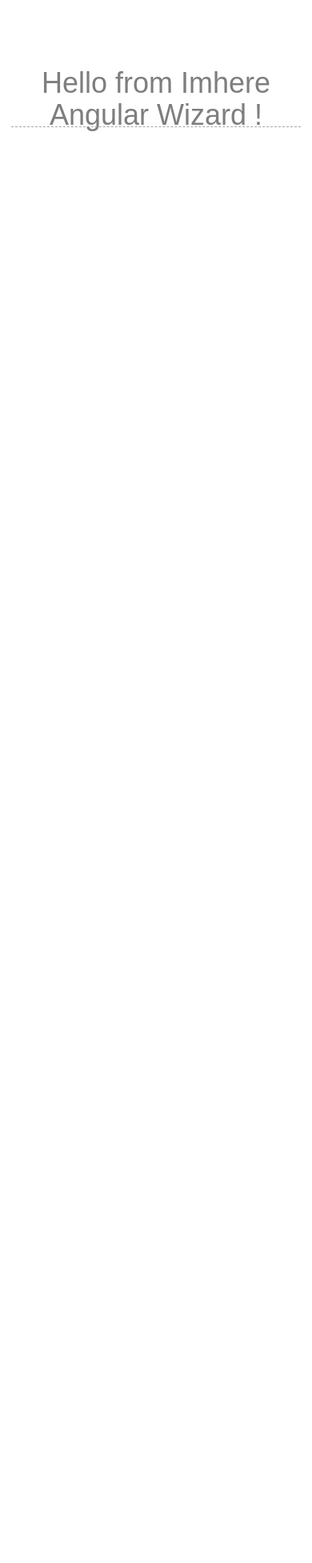
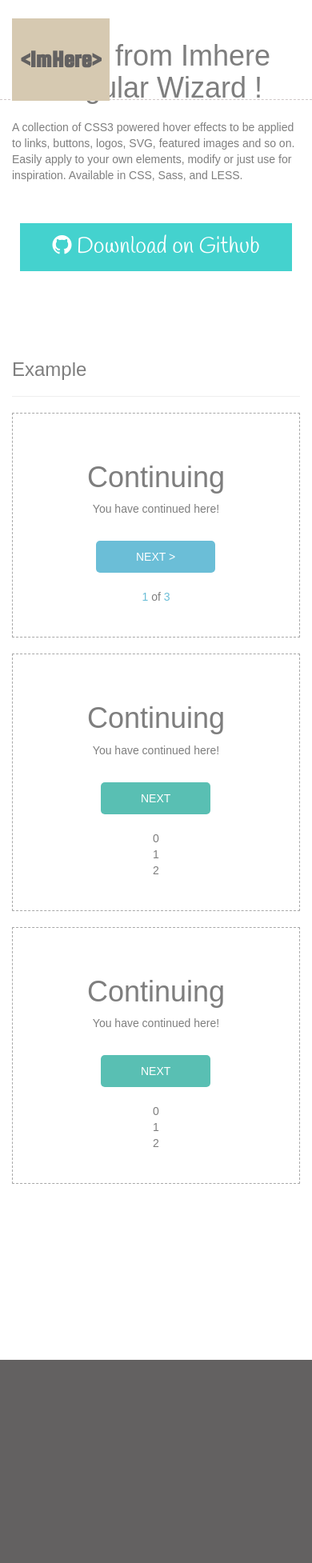
Before and after one commit to imheretw/imhere-angular-wizard, a website built with webpack: page examples/default/index.html in a window 390 px wide. Shown: the whole page at 80% size. Before the commit the page ends 844 px from the top, so only its background shows below. Built offline with nearby package versions, Linux system fonts and the light colour scheme; some packages are replaced by stand-ins of ours.

Commit message:
add example description

```diff
--- a/examples/default/app/app.html
+++ b/examples/default/app/app.html
@@ -1,9 +1,23 @@
 <main>
   <h1 class="title">Hello from Imhere Angular Wizard !</h1>
-  <div class="container">
+  <div class="container main-content">
+    <div class="row main-description ">
+      <div class="col-md-6 col-md-offset-3">
+        <p class="text-left">
+          A collection of CSS3 powered hover effects to be applied to links, buttons, logos, SVG,
+          featured images and so on. Easily apply to your own elements, modify or just use for inspiration.
+          Available in CSS, Sass, and LESS.
+        </p>
+        <a class="download-btn hvr-float-shadow "><i class="fa fa-github" aria-hidden="true"></i> Download on Github</a>
+      </div>
+    </div>
+    <div class="page-header text-left">
+      <h3>Example</h3>
+    </div>
+    <div class="pannel-box">
       <imhere-wizard on-finish="app.finish()" set-main-color="#6bbed7" >
         <div class="row">
-        <div class="col-md-9">
+          <div class="col-md-12">
             <imhere-step title="Continuing">
               <h1>Continuing</h1>
               <p>You have continued here!</p>
@@ -17,20 +31,21 @@
             </imhere-step>
             <imhere-step title="Continuing3">
               <h1>Continuing3</h1>
-            <p>You have continued here!</p>
+              <p>Click Complete will trigger onFinsh function</p>
               <imhere-pre>BACK</imhere-pre>
               <imhere-complete>COMPLETE !</imhere-complete>
             </imhere-step>
           </div>
-        <div class="col-md-9">
+          <div class="col-md-12">
             <imhere-current-step></imhere-current-step> of <imhere-total-step></imhere-total-step>
           </div>
         </div>
-
       </imhere-wizard>
+    </div>
+    <div class="pannel-box">
       <imhere-wizard on-finish="app.finish()" set-main-hover-color="#4dcdbb">
         <div class="row">
-        <div class="col-md-9">
+          <div class="col-md-12">
             <imhere-step title="Continuing">
               <h1>Continuing</h1>
               <p>You have continued here!</p>
@@ -44,22 +59,47 @@
             </imhere-step>
             <imhere-step title="Continuing3">
               <h1>Continuing3</h1>
-            <p>You have continued here!</p>
+              <p>Click Complete will trigger onFinsh function</p>
               <imhere-pre>BACK</imhere-pre>
               <imhere-complete>Complete</imhere-complete>
             </imhere-step>
           </div>
-        <div class="col-md-3">
+          <div class="col-md-12">
             <imhere-step-btn ng-repeat="step in [1,2,3] track by $index" step-index="$index+1">{{$index}}</imhere-step-btn>
           </div>
-        <div class="col-md-9">
-          <imhere-current-step></imhere-current-step> of <imhere-total-step></imhere-total-step>
+        </div>
+      </imhere-wizard>
+    </div>
+    <div class="pannel-box">
+      <imhere-wizard on-finish="app.finish()" set-main-hover-color="#4dcdbb">
+        <div class="row">
+
+          <div class="col-md-10">
+            <imhere-step title="Continuing">
+              <h1>Continuing</h1>
+              <p>You have continued here!</p>
+              <imhere-next>NEXT </imhere-next>
+            </imhere-step>
+            <imhere-step title="Continuing2">
+              <h1>Continuing2</h1>
+              <p>You have continued here!</p>
+              <imhere-next>NEXT</imhere-next>
+              <imhere-pre>BACK</imhere-pre>
+            </imhere-step>
+            <imhere-step title="Continuing3">
+              <h1>Continuing3</h1>
+              <p>Click Complete will trigger onFinsh function</p>
+              <imhere-pre>BACK</imhere-pre>
+              <imhere-complete>Complete</imhere-complete>
+            </imhere-step>
+          </div>
+          <div class="col-md-2">
+            <imhere-step-btn ng-repeat="step in [1,2,3] track by $index" step-index="$index+1">{{$index}}</imhere-step-btn>
           </div>
         </div>
-
       </imhere-wizard>
-
-
     </div>
+  </div>
+  <div class="footer"></div>
 
 </main>
--- a/examples/default/app/app.js
+++ b/examples/default/app/app.js
@@ -17,7 +17,7 @@ class AppCtrl {
     this.url = 'https://github.com/preboot/angular-webpack';
   }
   finish() {
-    $log.debug('finish');
+    this.$log.debug('finish');
   }
 }
 
--- a/examples/default/index.html
+++ b/examples/default/index.html
@@ -4,6 +4,9 @@
   <meta charset="UTF-8">
   <title>Angular App</title>
   <link href="https://maxcdn.bootstrapcdn.com/bootstrap/3.3.7/css/bootstrap.min.css" rel="stylesheet">
+  <link href="https://fonts.googleapis.com/css?family=Handlee" rel="stylesheet">
+  <link href="https://fonts.googleapis.com/css?family=Squada+One" rel="stylesheet">
+  <link rel="stylesheet" href="https://cdnjs.cloudflare.com/ajax/libs/font-awesome/4.7.0/css/font-awesome.css">
   <link rel="icon" type="image/x-icon" href="/img/favicon.ico">
   <meta name="viewport" content="width=device-width, initial-scale=1">
   <base href="/">
--- a/examples/default/style/app.css
+++ b/examples/default/style/app.css
@@ -9,7 +9,6 @@ a {
 }
 
 main {
-  padding: 1em;
   font-family: Arial, Helvetica, sans-serif;
   text-align: center;
   margin-top: 50px;
@@ -30,9 +29,49 @@ footer {
   height: 1 px;
   position: absolute;
   bottom:4px;
-  border-bottom: 1px rgb(168, 168, 168) dashed;
+  border-bottom: 1px rgb(207, 199, 199) dashed;
 }
-.imhere-wizard-container {
-  --main-link-color:rgb(68, 56, 52);
+.main-content:before{
+  content:'<ImHere>';
+  display:block;
+  padding:30px 10px;
+  font-family: 'Squada One', cursive;
+  font-weight: bold;
+  position: absolute;
+  top: 23px;
+  background: rgb(214, 201, 177);
+  color:#636161;
+  font-size: 30px;
+}
 
+.pannel-box{
+  width:100%;
+  margin: 20px auto;
+  border: 1px rgb(168, 168, 168) dashed;
+  padding:40px 0;
 }
+.main-description{
+  padding:10px 0 50px 0;
+}
+a.download-btn{
+  font-family: 'Handlee', cursive;
+  display: inline-block;
+  margin: 40px auto 20px auto;
+  background: rgb(68, 210, 206);
+  color:#fff;
+  padding:10px 40px;
+  font-size: 2em;
+  text-decoration: none;
+  cursor: pointer;
+}
+a.reset-btn{
+  margin-top: 30px;
+  text-decoration: none;
+  cursor: pointer;
+}
+.footer{
+  margin-top: 200px;
+  background: #636161;
+  width:100%;
+  height: 30vh;
+}
```
Lines whose indentation alone changed are shown as unchanged.
